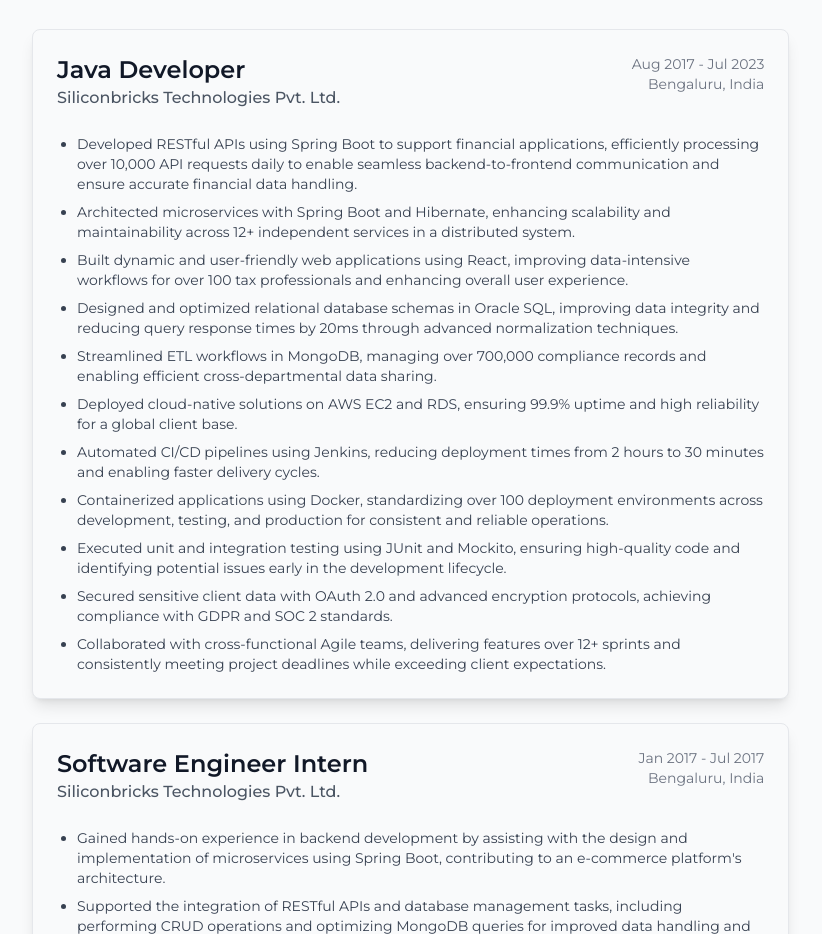
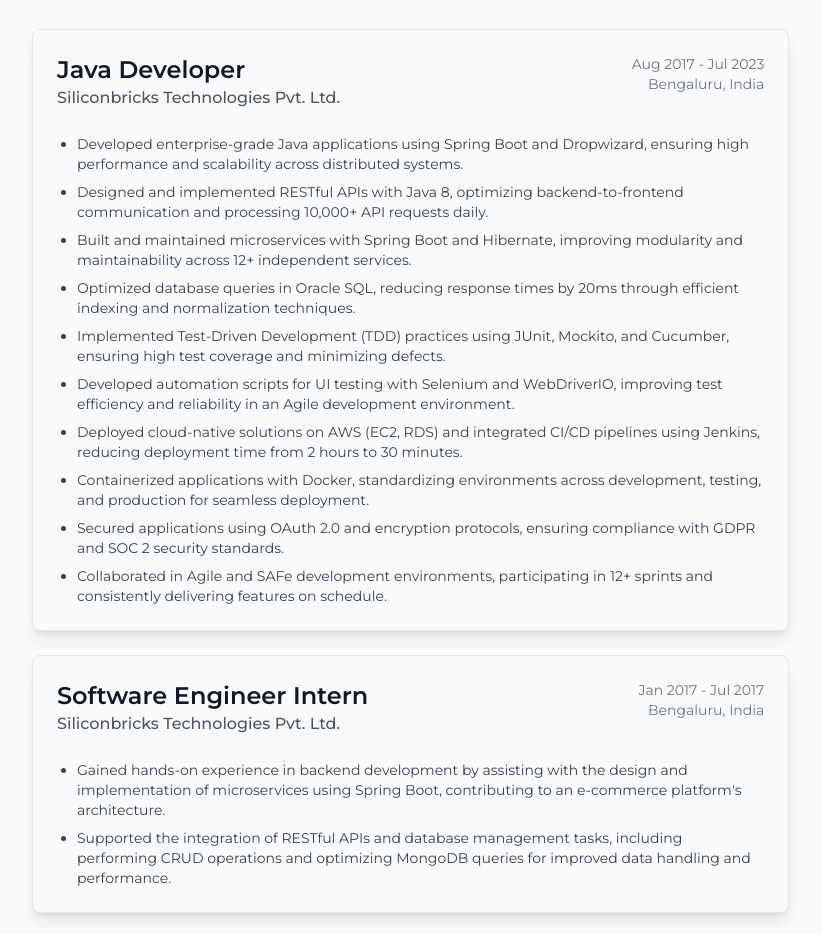
Before and after one commit to vignesh8ireddy/portfolio, a React (Vite) app: page / in a window 1280 px wide. Shown: the part 1460-2394 px from the top of the page, without its empty margins (16-838 px from the left). Built offline with nearby package versions, Linux system fonts and the light colour scheme.

Commit message:
Update Styles

```diff
--- a/src/components/ExperienceComponent.jsx
+++ b/src/components/ExperienceComponent.jsx
@@ -8,17 +8,16 @@
       duration: "Aug 2017 - Jul 2023",
       location: "Bengaluru, India",
       details: [
-        "Developed RESTful APIs using Spring Boot to support financial applications, efficiently processing over 10,000 API requests daily to enable seamless backend-to-frontend communication and ensure accurate financial data handling.",
-        "Architected microservices with Spring Boot and Hibernate, enhancing scalability and maintainability across 12+ independent services in a distributed system.",
-        "Built dynamic and user-friendly web applications using React, improving data-intensive workflows for over 100 tax professionals and enhancing overall user experience.",
-        "Designed and optimized relational database schemas in Oracle SQL, improving data integrity and reducing query response times by 20ms through advanced normalization techniques.",
-        "Streamlined ETL workflows in MongoDB, managing over 700,000 compliance records and enabling efficient cross-departmental data sharing.",
-        "Deployed cloud-native solutions on AWS EC2 and RDS, ensuring 99.9% uptime and high reliability for a global client base.",
-        "Automated CI/CD pipelines using Jenkins, reducing deployment times from 2 hours to 30 minutes and enabling faster delivery cycles.",
-        "Containerized applications using Docker, standardizing over 100 deployment environments across development, testing, and production for consistent and reliable operations.",
-        "Executed unit and integration testing using JUnit and Mockito, ensuring high-quality code and identifying potential issues early in the development lifecycle.",
-        "Secured sensitive client data with OAuth 2.0 and advanced encryption protocols, achieving compliance with GDPR and SOC 2 standards.",
-        "Collaborated with cross-functional Agile teams, delivering features over 12+ sprints and consistently meeting project deadlines while exceeding client expectations.",
+        "Developed enterprise-grade Java applications using Spring Boot and Dropwizard, ensuring high performance and scalability across distributed systems.",
+        "Designed and implemented RESTful APIs with Java 8, optimizing backend-to-frontend communication and processing 10,000+ API requests daily.",
+        "Built and maintained microservices with Spring Boot and Hibernate, improving modularity and maintainability across 12+ independent services.",
+        "Optimized database queries in Oracle SQL, reducing response times by 20ms through efficient indexing and normalization techniques.",
+        "Implemented Test-Driven Development (TDD) practices using JUnit, Mockito, and Cucumber, ensuring high test coverage and minimizing defects.",
+        "Developed automation scripts for UI testing with Selenium and WebDriverIO, improving test efficiency and reliability in an Agile development environment.",
+        "Deployed cloud-native solutions on AWS (EC2, RDS) and integrated CI/CD pipelines using Jenkins, reducing deployment time from 2 hours to 30 minutes.",
+        "Containerized applications with Docker, standardizing environments across development, testing, and production for seamless deployment.",
+        "Secured applications using OAuth 2.0 and encryption protocols, ensuring compliance with GDPR and SOC 2 security standards.",
+        "Collaborated in Agile and SAFe development environments, participating in 12+ sprints and consistently delivering features on schedule."
       ],
     },
     {
```
